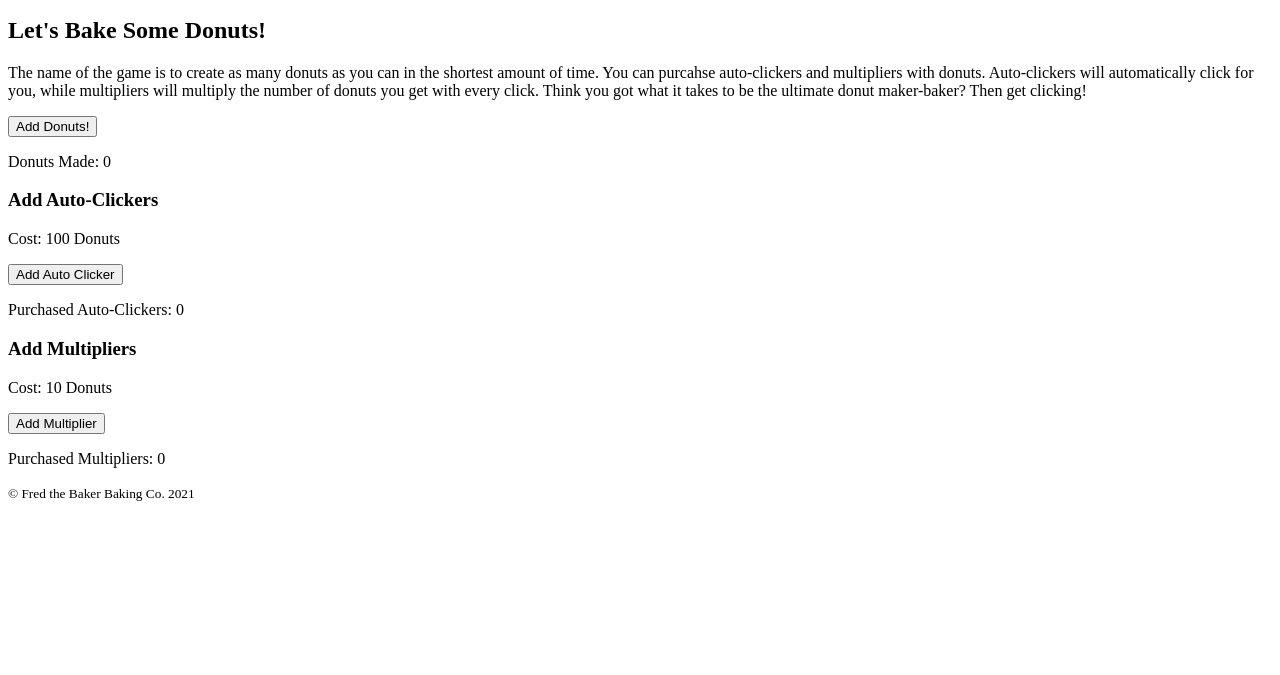
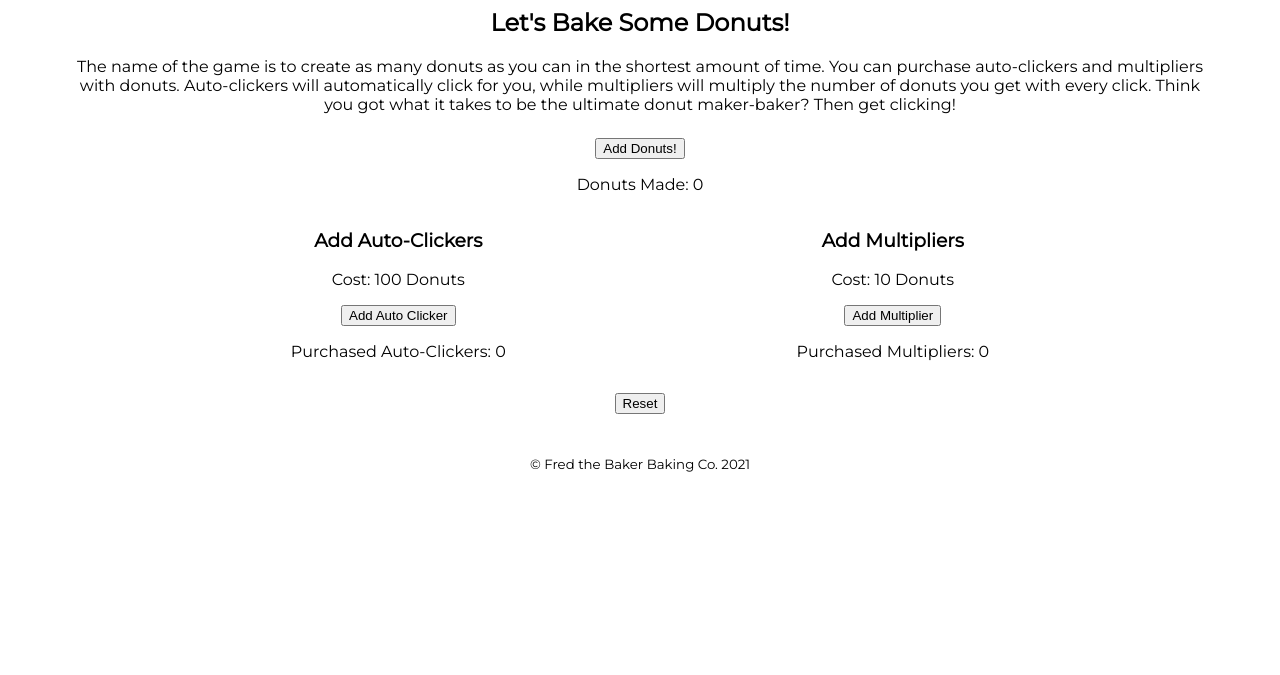
Before and after one commit to 2021-Spring-Part-Time/donut-clicker-danielleboz, a website built with Parcel: page index.html in a window 1280 px wide. Shown: the part 125-800 px from the top of the page. Built offline with nearby package versions, Linux system fonts and the light colour scheme; files whose address does not match are found by name.

Commit message:
added feature 5 of iteration-4 and added css

```diff
--- a/app.js
+++ b/app.js
@@ -22,7 +22,7 @@ mainAutoClickersButton.addEventListener('click', () => {
 });
 
 const mainMultipliersButton = document.querySelector('.main__multiplierSection_button'),
-multiplierCostSpan = document.getElementById('main__multiplier_cost'),
+multiplierCostSpan = document.getElementById('main__multipliers_cost'),
 purchasedMultipliersSpan = document.getElementById('main__multipliers_purchased');
 
 mainMultipliersButton.addEventListener('click', () => {
@@ -30,4 +30,4 @@ mainMultipliersButton.addEventListener('click', () => {
     multiplierCostSpan.innerHTML = myDonutMaker.getMultiplierCost();
     purchasedMultipliersSpan.innerHTML = myDonutMaker.getNumMultipliers();
     numDonutsDiv.innerHTML = myDonutMaker.getNumDonuts();
-})
+});
--- a/index.html
+++ b/index.html
@@ -14,7 +14,7 @@
             <button class="header__dropDown_menu">Menu</button>
             <div class="header__dropDown_content">
                 <button class="header__dropDown_baker"></button>
-                <a href="#" target="_blank"><button class="header__dropDown_cookie">Cookie Clicker</button></a>
+                <a href="https://orteil.dashnet.org/cookieclicker/" target="_blank"><button class="header__dropDown_cookie">Cookie Clicker</button></a>
                 <button class="header__dropDown_contact"></button>
             </div>
         </div>
@@ -22,12 +22,13 @@
     <main class="main">
         <section class="main__infoSection">
             <h2 class="main__infoSection_title">Let's Bake Some Donuts!</h2>
-            <p>The name of the game is to create as many donuts as you can in the shortest amount of time. You can purcahse auto-clickers and multipliers with donuts. Auto-clickers will automatically click for you, while multipliers will multiply the number of donuts you get with every click. Think you got what it takes to be the ultimate donut maker-baker? Then get clicking!</p>
+            <p class="main__infoSection_text">The name of the game is to create as many donuts as you can in the shortest amount of time. You can purchase auto-clickers and multipliers with donuts. Auto-clickers will automatically click for you, while multipliers will multiply the number of donuts you get with every click. Think you got what it takes to be the ultimate donut maker-baker? Then get clicking!</p>
         </section>
         <section class="main__donutSection">
             <button class="main__donut_button">Add Donuts!</button>
             <p class="main__donutsMade">Donuts Made: <span id="main__donutsMade_count">0</span></p>
         </section>
+        <div class="main__purchase_div">
             <section class="main__clickerSection">
                 <h3>Add Auto-Clickers</h3>
                 <p class="main__autoClickers">Cost: <span id="main__autoClicker_cost">100</span> Donuts</p>
@@ -40,6 +41,10 @@
                 <button class="main__multiplierSection_button">Add Multiplier</button>
                 <p class="main__multipliers">Purchased Multipliers: <span id="main__multipliers_purchased">0</span></p>
             </section>
+        </div>
+        <section class="main__resetSection">
+            <button class="main__reset_button">Reset</button>
+        </section>
     </main>
     <footer class="footer">
         <small>&copy Fred the Baker Baking Co. 2021</small>
--- a/style.css
+++ b/style.css
@@ -1,8 +1,53 @@
+@import url('https://fonts.googleapis.com/css2?family=Montserrat:wght@400&display=swap');
+
 body {
     background-image: url(images\marble-background.jpg);
     background-size: cover;
+    font-family: 'Montserrat', sans-serif;
+    margin: auto;
+}
+
+.header {
+    background: rgba(255, 255, 255, 0.5);
+    padding: 1rem;
+}
+
+.header__title {
+    margin: auto;
+}
+
+.main__infoSection {
+    text-align: center;
+}
+
+.main__infoSection_text {
+    margin: auto;
+    max-width: 90%;
+    padding-bottom: 1.5rem;
+}
+
+.main__donutSection {
+    text-align: center;
 }
 
 .main__donut_image {
     width: 200px;
 }
+
+.main__purchase_div {
+    display: flex;
+    justify-content: space-evenly;
+    padding-bottom: 1rem;
+    text-align: center;
+}
+
+.main__resetSection {
+    padding-bottom: 1.5rem;
+    text-align: center;
+}
+
+.footer {
+    background: rgba(255, 255, 255, 0.5);
+    padding: 1rem;
+    text-align: center;
+}
```
Lines whose indentation alone changed are shown as unchanged.
